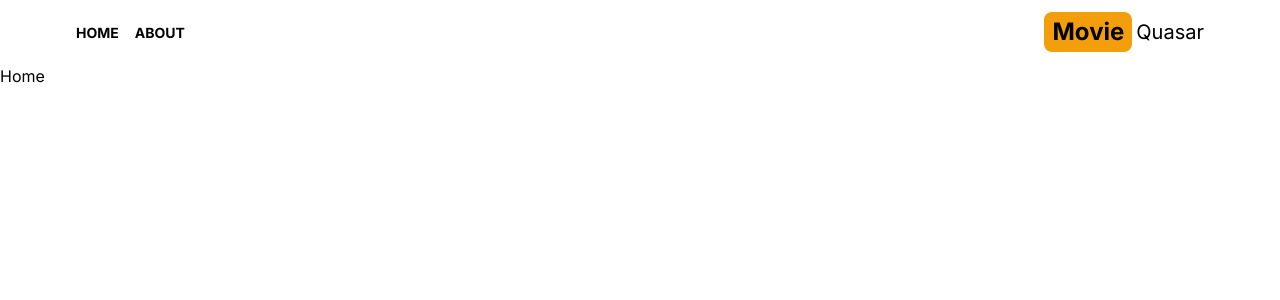
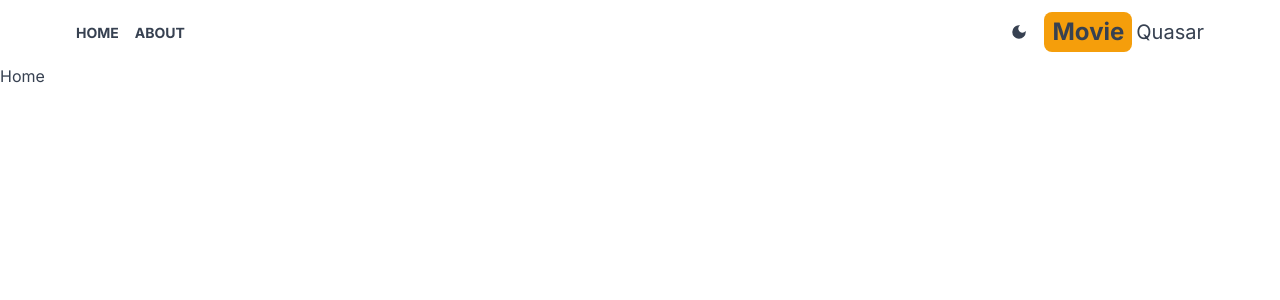
Before and after one commit to MostakemHossain/movie-Quaser-next, a Next.js app: page / in a window 1280 px wide. Shown: the top 300 px of the page. Built offline with nearby package versions, Linux system fonts and the light colour scheme.

Commit message:
add dark mode functionality

```diff
--- a/package.json
+++ b/package.json
@@ -10,6 +10,7 @@
   },
   "dependencies": {
     "next": "14.1.0",
+    "next-themes": "^0.2.1",
     "react": "^18",
     "react-dom": "^18",
     "react-icons": "^5.0.1"
--- /dev/null
+++ b/src/app/Providers.jsx
@@ -0,0 +1,11 @@
+"use client"
+import { ThemeProvider } from "next-themes"
+export default function Providers({children}) {
+  return (
+    <ThemeProvider defaultTheme="system" attribute="class">
+        <div className="text-gray-700 dark:text-gray-200 dark:bg-gray-700 min-h-screen select-none transition-colors duration-300">
+        {children}
+        </div>
+    </ThemeProvider>
+  )
+}
--- a/src/app/layout.js
+++ b/src/app/layout.js
@@ -1,5 +1,6 @@
 import Header from "@/components/Header";
 import { Inter } from "next/font/google";
+import Providers from "./Providers";
 import "./globals.css";
 
 const inter = Inter({ subsets: ["latin"] });
@@ -13,8 +14,11 @@ export default function RootLayout({ children }) {
   return (
     <html lang="en">
       <body className={inter.className}>
+        <Providers>
         <Header/>
-        {children}</body>
+        {children}
+        </Providers>
+        </body>
     </html>
   );
 }
--- /dev/null
+++ b/src/components/DarkModeSwitch.jsx
@@ -0,0 +1,19 @@
+"use client"
+import { useTheme } from "next-themes";
+import { useEffect, useState } from "react";
+import { MdDarkMode, MdLightMode } from "react-icons/md";
+
+export default function DarkModeSwitch() {
+  const { theme, setTheme, systemTheme } = useTheme();
+  const [mounted,setMounted]= useState(false);
+
+  const currentTheme = theme === 'system' ? systemTheme : theme;
+  useEffect(()=>setMounted(true),[]);
+
+  return (
+    <div>
+      {mounted && (currentTheme === 'dark' ? <MdLightMode onClick={()=>setTheme('light')} className="text-lg cursor-pointer hover:text-amber-500" /> : <MdDarkMode  onClick={()=>setTheme('dark')}
+       className="text-lg cursor-pointer hover:text-amber-500"/>)}
+    </div>
+  );
+}
--- a/src/components/Header.jsx
+++ b/src/components/Header.jsx
@@ -1,6 +1,7 @@
 import Link from "next/link";
 import { AiFillHome } from "react-icons/ai";
 import { BsFillInfoCircleFill } from "react-icons/bs";
+import DarkModeSwitch from "./DarkModeSwitch";
 import MenuItem from "./MenuItem";
 export default function Header() {
   return (
@@ -9,12 +10,15 @@ export default function Header() {
             <MenuItem title="home" address="/" Icon={AiFillHome}/>
             <MenuItem title="about" address="/about" Icon={BsFillInfoCircleFill}/>
         </div>
-        <Link href="/" className="flex gap-1 items-center">
+       <div className="flex gap-4 items-center">
+        <DarkModeSwitch/>
+       <Link href="/" className="flex gap-1 items-center">
             <span className="text-2xl font-bold bg-amber-500 px-2 py-1 rounded-lg">Movie</span>
             <span className="text-xl hidden sm:inline">Quasar</span>
 
 
         </Link>
+       </div>
     </div>
   )
 }
--- a/tailwind.config.js
+++ b/tailwind.config.js
@@ -15,4 +15,5 @@ module.exports = {
     },
   },
   plugins: [],
+  darkMode:'class'
 };
```
Also changed, not shown: 1 other file (tests, documents, lock files or other folders).
